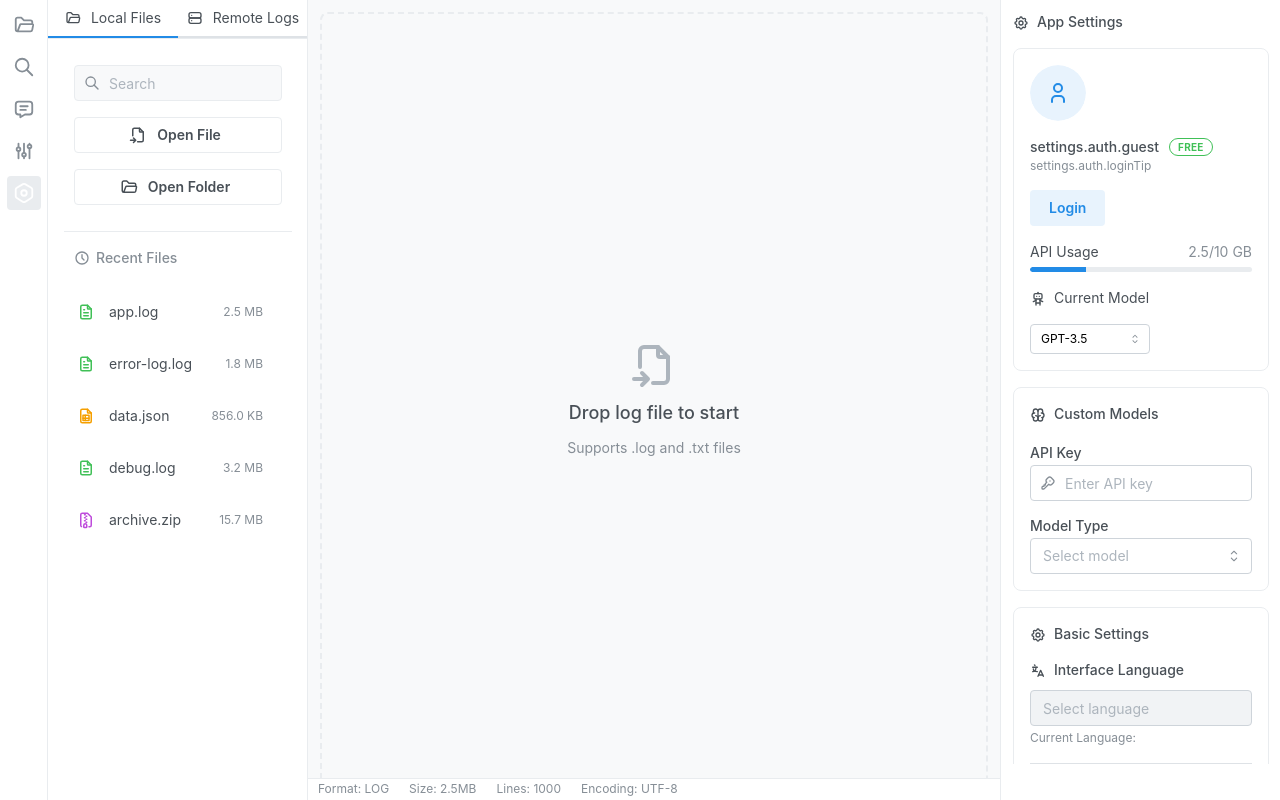
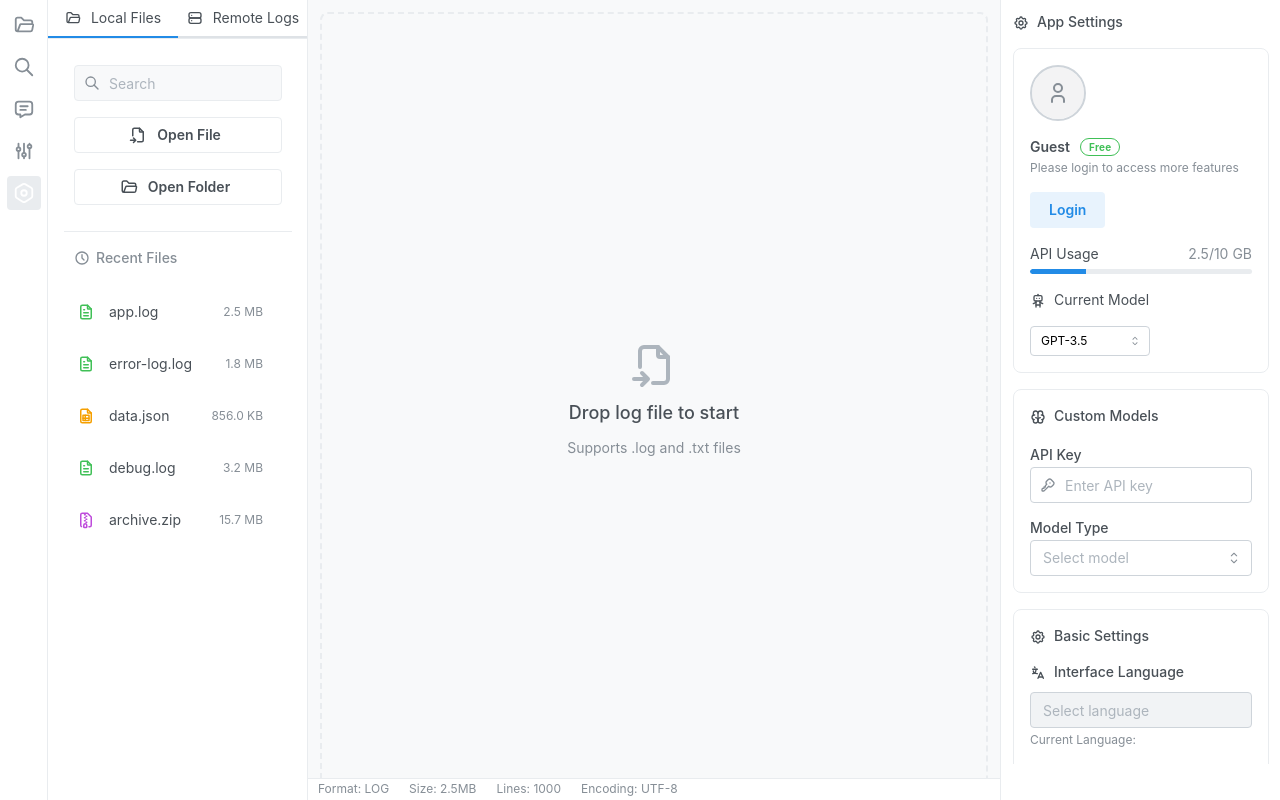
Before and after one commit to pumpkiiinnn/easylog, a React (Vite) app: page / in a window 1280 px wide. Both pictures are taken after a click on the button 23 px from the left and 193 px from the top of the page. Built offline with nearby package versions, Linux system fonts and the light colour scheme.

Commit message:
完善退出功能

```diff
--- a/package.json
+++ b/package.json
@@ -15,6 +15,7 @@
     "@mantine/core": "^7.15.3",
     "@mantine/form": "^7.16.2",
     "@mantine/hooks": "^7.15.3",
+    "@mantine/modals": "^7.16.3",
     "@mantine/next": "^6.0.22",
     "@mantine/notifications": "^7.15.3",
     "@mantine/styles": "^6.0.22",
--- a/src-tauri/capabilities/default.json
+++ b/src-tauri/capabilities/default.json
@@ -18,6 +18,7 @@
     "store:allow-set",
     "store:allow-save",
     "store:allow-load",
+    "store:allow-delete",
     "core:path:allow-resolve-directory",
     "core:path:allow-join",
     "core:path:default",
--- a/src/App.tsx
+++ b/src/App.tsx
@@ -31,6 +31,7 @@ import RemoteLogsPanel from './components/RemoteLogsPanel';
 import LanguageSwitch from './components/LanguageSwitch';
 import { useLanguageStore } from './stores/languageStore';
 import { useTranslation } from 'react-i18next';
+import { ModalsProvider } from '@mantine/modals';
 
 const theme = createTheme({
     primaryColor: 'blue',
@@ -108,13 +109,9 @@ function App() {
     };
 
     return (
-        <MantineProvider
-            theme={{
-                colorScheme: isDark ? 'dark' : 'light',
-            }}
-            withNormalizeCSS
-        >
-            <Notifications/>
+        <MantineProvider>
+            <ModalsProvider>
+                <Notifications />
                 <div style={{
                     display: 'flex',
                     flexDirection: 'column',
@@ -288,6 +285,7 @@ function App() {
                         </div>
                     </div>
                 </div>
+            </ModalsProvider>
         </MantineProvider>
     );
 }
--- a/src/components/AppSettingsPanel.tsx
+++ b/src/components/AppSettingsPanel.tsx
@@ -31,6 +31,9 @@ import {
   IconBrain,
   IconChevronRight,
   IconPlus,
+  IconLogout,
+  IconUserCircle,
+  IconReceipt,
 } from '@tabler/icons-react';
 import { useThemeStore } from '../stores/themeStore';
 import { useTranslation } from 'react-i18next';
@@ -38,6 +41,8 @@ import { useLanguageStore } from '../stores/languageStore';
 import { useState } from 'react';
 import { useUserStore } from '../stores/userStore';
 import { LoginModal } from './LoginModal';
+import { modals } from '@mantine/modals';
+import { notifications } from '@mantine/notifications';
 
 // AI 使用数据
 const aiUsage = {
@@ -112,6 +117,50 @@ export default function AppSettingsPanel() {
     return currentLang ? `${currentLang.emoji} ${currentLang.label}` : '';
   };
 
+  const handleLogout = () => {
+    console.log('Logout button clicked'); // 添加调试日志
+
+    modals.openConfirmModal({
+      title: t('settings.auth.logoutConfirm.title'),
+      centered: true,
+      children: (
+        <Text size="sm" c="dimmed">
+          {t('settings.auth.logoutConfirm.message')}
+        </Text>
+      ),
+      labels: {
+        confirm: t('settings.auth.logoutConfirm.confirm'),
+        cancel: t('settings.auth.logoutConfirm.cancel')
+      },
+      confirmProps: { color: 'red' },
+      onConfirm: async () => {
+        console.log('Logout confirmation clicked'); // 添加调试日志
+
+        try {
+          const success = await clearUserData();
+          console.log('Logout result:', success); // 添加调试日志
+
+          if (success) {
+            notifications.show({
+              title: t('settings.auth.logoutSuccess.title'),
+              message: t('settings.auth.logoutSuccess.message'),
+              color: 'green'
+            });
+          } else {
+            throw new Error('退出登录失败');
+          }
+        } catch (error) {
+          console.error('Logout error:', error); // 添加调试日志
+          notifications.show({
+            title: '错误',
+            message: String(error),
+            color: 'red'
+          });
+        }
+      },
+    });
+  };
+
   return (
     <Stack gap="md" style={{ overflow: 'auto', maxHeight: 'calc(100vh - 48px)' }}>
       <Text fw={500} size="sm" c={colors.text}>
@@ -124,41 +173,85 @@ export default function AppSettingsPanel() {
         <Stack gap="md">
           <Group justify="space-between">
             <Group>
-              <Avatar size="lg" src={userInfo?.avatar} color="blue">
+              <Avatar
+                size="lg"
+                src={userInfo?.avatar}
+                color={isLoggedIn ? "blue" : "gray"}
+                radius="xl"
+                styles={{
+                  root: {
+                    border: `2px solid ${isDark ? '#5C5F66' : '#CED4DA'}`,
+                    transition: 'transform 0.2s ease',
+                    '&:hover': {
+                      transform: 'scale(1.05)'
+                    }
+                  }
+                }}
+              >
                 <IconUser size={24} />
               </Avatar>
               <Box>
                 <Group gap="xs">
-                  <Text size="sm" fw={500}>
+                  <Text size="sm" fw={600}>
                     {isLoggedIn ? userInfo?.name : t('settings.auth.guest')}
                   </Text>
                   <Badge
                     size="sm"
                     variant={isDark ? 'light' : 'outline'}
                     color={userInfo?.subscription === 'free' ? 'blue' : 'green'}
+                    styles={{
+                      root: {
+                        textTransform: 'none',
+                      }
+                    }}
                   >
                     {t(`settings.subscription.${userInfo?.subscription || 'free'}`)}
                   </Badge>
                 </Group>
-                <Text size="xs" c="dimmed">
+                <Text size="xs" c="dimmed" mt={2}>
                   {isLoggedIn ? userInfo?.email : t('settings.auth.loginTip')}
                 </Text>
               </Box>
             </Group>
             {isLoggedIn ? (
-              <Menu position="bottom-end" shadow="md">
+              <Menu position="bottom-end" shadow="md" width={200}>
                 <Menu.Target>
-                  <Button variant="subtle" size="sm">
+                  <Button
+                    variant="subtle"
+                    size="sm"
+                    rightSection={<IconChevronRight size={14} />}
+                    styles={{
+                      root: {
+                        '&:hover': {
+                          backgroundColor: isDark ? '#2C2E33' : '#F1F3F5',
+                        }
+                      }
+                    }}
+                  >
                     {t('settings.auth.manage')}
                   </Button>
                 </Menu.Target>
                 <Menu.Dropdown>
-                  <Menu.Item>{t('settings.auth.profile')}</Menu.Item>
-                  <Menu.Item>{t('settings.auth.billing')}</Menu.Item>
+                  <Menu.Item
+                    leftSection={<IconUserCircle size={16} />}
+                    component="button"
+                  >
+                    {t('settings.auth.profile')}
+                  </Menu.Item>
+                  <Menu.Item
+                    leftSection={<IconReceipt size={16} />}
+                    component="button"
+                  >
+                    {t('settings.auth.billing')}
+                  </Menu.Item>
                   <Menu.Divider />
                   <Menu.Item
                     color="red"
-                    onClick={() => clearUserData()}
+                    leftSection={<IconLogout size={16} />}
+                    onClick={() => {
+                      console.log('Logout menu item clicked'); // 添加调试日志
+                      handleLogout();
+                    }}
                   >
                     {t('settings.auth.logout')}
                   </Menu.Item>
@@ -169,6 +262,14 @@ export default function AppSettingsPanel() {
                 variant="light"
                 size="sm"
                 onClick={() => setLoginModalOpened(true)}
+                styles={{
+                  root: {
+                    transition: 'transform 0.2s ease',
+                    '&:hover': {
+                      transform: 'scale(1.02)',
+                    }
+                  }
+                }}
               >
                 {t('settings.auth.login')}
               </Button>
--- a/src/i18n/locales/en-US.ts
+++ b/src/i18n/locales/en-US.ts
@@ -145,6 +145,18 @@ export default {
       manage: 'Manage Account',
       profile: 'Profile',
       billing: 'Billing',
+      logoutConfirm: {
+        title: 'Confirm Logout',
+        message: 'Are you sure you want to logout?',
+        confirm: 'Logout',
+        cancel: 'Cancel'
+      },
+      logoutSuccess: {
+        title: 'Logout Successful',
+        message: 'You have been successfully logged out'
+      },
+      guest: 'Guest',
+      loginTip: 'Please login to access more features'
     },
     apiUsage: {
       title: 'API Usage',
--- a/src/i18n/locales/zh-CN.ts
+++ b/src/i18n/locales/zh-CN.ts
@@ -140,6 +140,18 @@ export default {
       manage: '管理账户',
       profile: '个人资料',
       billing: '账单信息',
+      logoutConfirm: {
+        title: '确认退出',
+        message: '确定要退出登录吗？',
+        confirm: '确认退出',
+        cancel: '取消'
+      },
+      logoutSuccess: {
+        title: '退出成功',
+        message: '您已成功退出登录'
+      },
+      guest: '游客',
+      loginTip: '请登录以使用更多功能'
     },
     subscription: {
       free: '免费版',
--- a/src/stores/userStore.ts
+++ b/src/stores/userStore.ts
@@ -48,7 +48,7 @@ interface UserState {
   isLoggedIn: boolean;
   userInfo: UserInfo | null;
   setUserData: (token: string, userInfo: UserInfo) => Promise<void>;
-  clearUserData: () => Promise<void>;
+  clearUserData: () => Promise<boolean>;
 }
 
 const defaultUserInfo: UserInfo = {
@@ -81,20 +81,36 @@ export const useUserStore = create<UserState>((set, get) => ({
     }
   },
   clearUserData: async () => {
+    console.log('Starting clearUserData'); // 添加调试日志
+
     const storeInstance = await ensureStore();
     if (!storeInstance) {
       console.error('Failed to initialize store!');
-      return;
+      return false;
     }
 
     try {
+      console.log('Clearing store data...'); // 添加调试日志
+
+      // 清除存储的数据
       await storeInstance.delete('user-token');
       await storeInstance.delete('user-info');
       await storeInstance.save();
-      set({ token: null, userInfo: null, isLoggedIn: false });
-      console.log('User data cleared');
+
+      console.log('Store data cleared, updating state...'); // 添加调试日志
+
+      // 重置状态
+      set({
+        token: null,
+        userInfo: defaultUserInfo,
+        isLoggedIn: false
+      });
+
+      console.log('State updated successfully'); // 添加调试日志
+      return true;
     } catch (error) {
-      console.error('Error clearing user data:', error);
+      console.error('Error in clearUserData:', error); // 改进错误日志
+      return false;
     }
   },
 }));
```
Also changed, not shown: 1 other file (tests, documents, lock files or other folders). Lines whose indentation alone changed are shown as unchanged.
